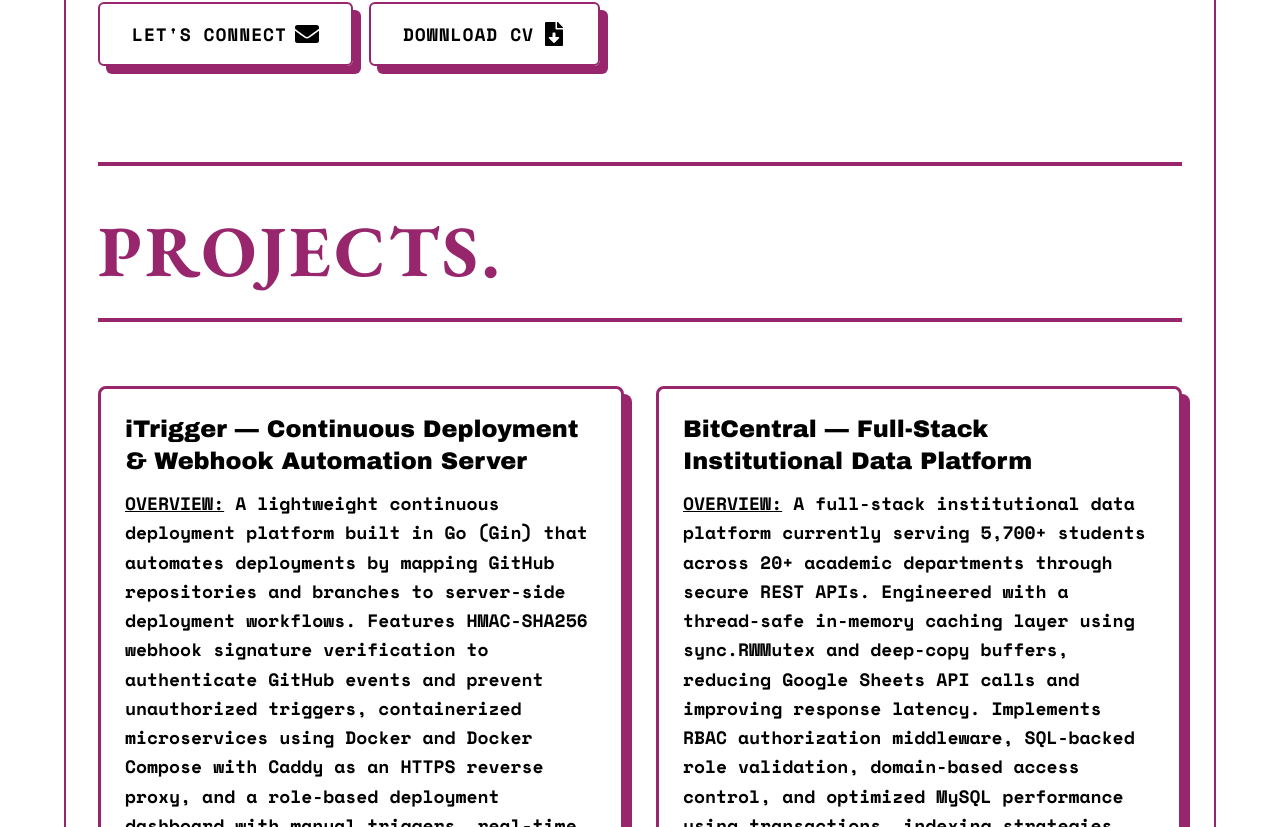
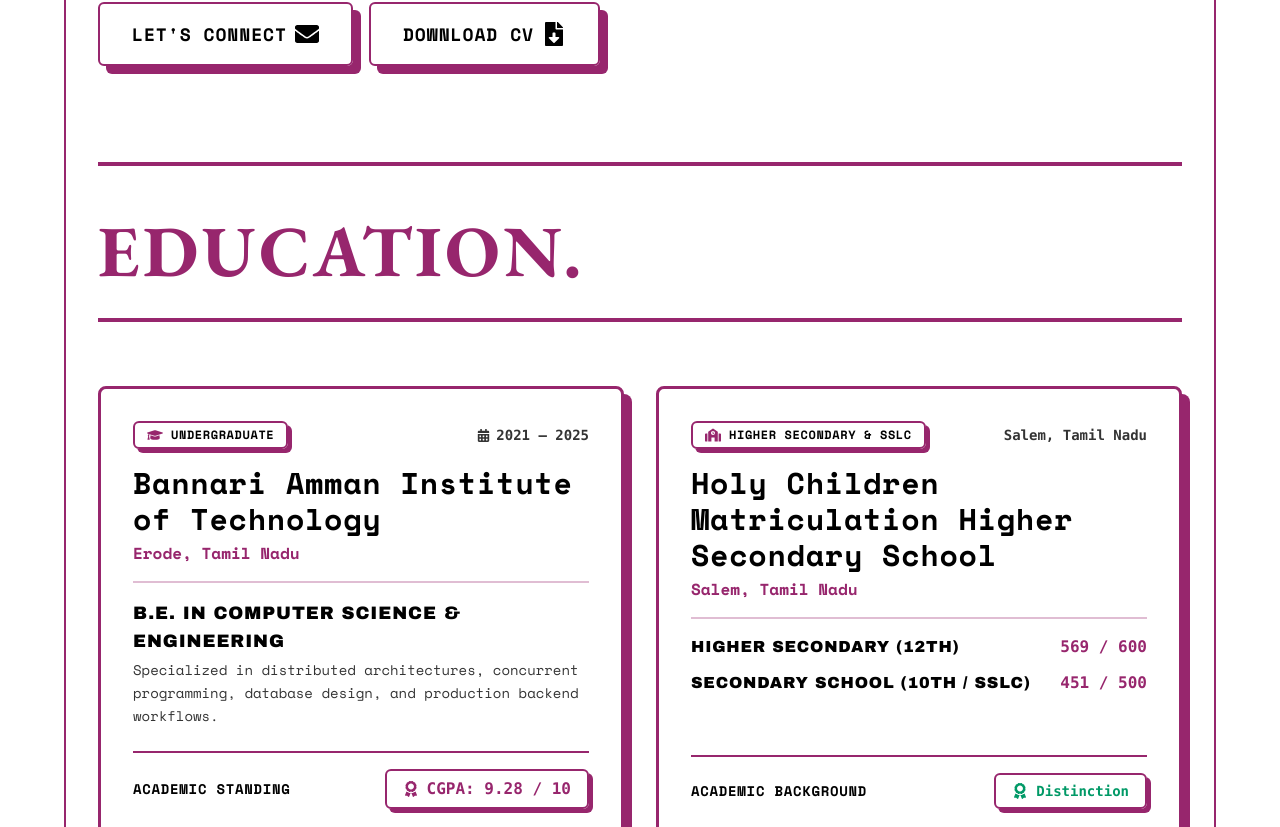
Before and after one commit to jaisondavid-m/portfolio, a Next.js app: page / in a window 1280 px wide. Shown: the part 1393-2220 px from the top of the page. Built offline with nearby package versions, Linux system fonts and the light colour scheme.

Commit message:
feat: add Education section to portfolio UI and update CGPA to 9.28 in resume

```diff
--- a/app/page.tsx
+++ b/app/page.tsx
@@ -1,6 +1,7 @@
 import Header from "@/components/Header";
 import Hero from "@/components/Hero";
 import About from "@/components/About";
+import Education from "@/components/Education";
 import TechnicalSkills from "@/components/Projects";
 import Tools from "@/components/Skills";
 import LetsConnect from "@/components/LetsConnect";
@@ -8,14 +9,13 @@
 
 export default function Home() {
   return (
-    <div className="app-container flex flex-col ">
-      {/* <div className="header-wrapper w-full h-full relative"> */}
-        <Header />
-      {/* </div> */}
+    <div className="app-container flex flex-col">
+      <Header />
 
       <main className="max-w-6xl mx-auto border-r-2 border-l-2">
         <Hero />
         <About />
+        <Education />
         <TechnicalSkills />
         <Tools />
         <LetsConnect />
--- a/app/resume/ResumeViewer.tsx
+++ b/app/resume/ResumeViewer.tsx
@@ -264,12 +264,27 @@
                 <h2 className="tagline-font text-lg font-bold uppercase tracking-wider text-(--primary-color) mb-2">
                   Education
                 </h2>
-                <div className="flex flex-col sm:flex-row justify-between text-sm">
-                  <div>
-                    <strong>Bannari Amman Institute of Technology</strong> — B.E. Computer Science &amp; Engineering
+                <div className="flex flex-col gap-3 text-sm">
+                  <div className="flex flex-col sm:flex-row sm:items-baseline justify-between gap-1">
+                    <div>
+                      <strong>Bannari Amman Institute of Technology, Erode</strong> &mdash; B.E. Computer Science and Engineering
+                    </div>
+                    <div className="font-mono text-xs sm:text-sm text-(--text-color)/80 font-bold">
+                      2021 &ndash; 2025
+                    </div>
                   </div>
-                  <div className="font-mono text-xs sm:text-sm text-(--text-color)/80">
-                    2021 &ndash; 2025 &bull; CGPA: 7.7
+                  <div className="text-xs sm:text-sm text-(--primary-color) font-bold font-mono">
+                    CGPA: 9.28 / 10
+                  </div>
+
+                  <div className="flex flex-col sm:flex-row sm:items-baseline justify-between gap-1 pt-2 border-t border-(--border-color)/30">
+                    <div>
+                      <strong>Holy Children Matriculation Higher Secondary School, Salem</strong>
+                      <span className="text-xs text-(--text-color)/70 block sm:inline sm:ml-2">Salem, Tamil Nadu</span>
+                    </div>
+                    <div className="font-mono text-xs text-(--text-color)/80">
+                      Higher Secondary (12th): <strong>569 / 600</strong> &bull; SSLC (10th): <strong>451 / 500</strong>
+                    </div>
                   </div>
                 </div>
               </div>
--- /dev/null
+++ b/components/Education.tsx
@@ -0,0 +1,109 @@
+import { FaGraduationCap, FaSchool, FaAward, FaCalendarAlt } from "react-icons/fa";
+
+export default function Education() {
+  return (
+    <section id="education" className="bg-[--bg-color] scroll-mt-20">
+      <div className="max-w-7xl pt-8 sm:pt-10 md:pt-12 pb-16 sm:pb-20 md:pb-24 mx-4 sm:mx-6 md:mx-8 border-color border-b-4">
+        <h2 className="text-3xl sm:text-4xl md:text-5xl lg:text-6xl xl:text-7xl title-font text-(--primary-color) font-bold mb-4 sm:mb-6 md:mb-8 tracking-wider">
+          EDUCATION.
+        </h2>
+        <hr className="w-full border-color border-2" />
+
+        <div className="mt-8 sm:mt-12 md:mt-16 grid grid-cols-1 lg:grid-cols-2 gap-8">
+          {/* College Card */}
+          <div className="project-card-shadow border-color border-3 rounded-lg p-6 sm:p-8 flex flex-col justify-between hover:translate-x-1 hover:translate-y-1 transition-all duration-200">
+            <div>
+              <div className="flex items-center justify-between gap-3 mb-4 flex-wrap">
+                <span className="logo-shadow rounded-md border-color border-2 px-3 py-1 inline-flex items-center gap-2 text-xs font-bold uppercase tracking-wider">
+                  <FaGraduationCap size={16} className="text-(--primary-color)" />
+                  Undergraduate
+                </span>
+                <span className="inline-flex items-center gap-1.5 text-xs sm:text-sm font-mono font-bold text-(--text-color)/80">
+                  <FaCalendarAlt size={13} />
+                  2021 &ndash; 2025
+                </span>
+              </div>
+
+              <h3 className="text-xl sm:text-2xl md:text-3xl font-bold tracking-wide text-(--text-color)">
+                Bannari Amman Institute of Technology
+              </h3>
+              <p className="text-sm sm:text-base font-semibold text-(--primary-color) mt-1">
+                Erode, Tamil Nadu
+              </p>
+
+              <div className="mt-4 pt-4 border-t-2 border-(--border-color)/30">
+                <p className="tagline-font text-base sm:text-lg uppercase tracking-wider text-(--text-color)">
+                  B.E. in Computer Science &amp; Engineering
+                </p>
+                <p className="text-xs sm:text-sm text-(--text-color)/80 mt-1 leading-relaxed">
+                  Specialized in distributed architectures, concurrent programming, database design, and production backend workflows.
+                </p>
+              </div>
+            </div>
+
+            <div className="mt-6 pt-4 border-t-2 border-(--border-color) flex items-center justify-between">
+              <span className="text-xs sm:text-sm font-semibold uppercase tracking-wider">
+                Academic Standing
+              </span>
+              <div className="logo-shadow rounded-md border-color border-2 px-3 sm:px-4 py-1.5 inline-flex items-center gap-2 font-mono font-bold text-sm sm:text-base text-(--primary-color)">
+                <FaAward size={16} />
+                CGPA: 9.28 / 10
+              </div>
+            </div>
+          </div>
+
+          {/* School Card */}
+          <div className="project-card-shadow border-color border-3 rounded-lg p-6 sm:p-8 flex flex-col justify-between hover:translate-x-1 hover:translate-y-1 transition-all duration-200">
+            <div>
+              <div className="flex items-center justify-between gap-3 mb-4 flex-wrap">
+                <span className="logo-shadow rounded-md border-color border-2 px-3 py-1 inline-flex items-center gap-2 text-xs font-bold uppercase tracking-wider">
+                  <FaSchool size={16} className="text-(--primary-color)" />
+                  Higher Secondary &amp; SSLC
+                </span>
+                <span className="inline-flex items-center gap-1.5 text-xs sm:text-sm font-mono font-bold text-(--text-color)/80">
+                  Salem, Tamil Nadu
+                </span>
+              </div>
+
+              <h3 className="text-xl sm:text-2xl md:text-3xl font-bold tracking-wide text-(--text-color)">
+                Holy Children Matriculation Higher Secondary School
+              </h3>
+              <p className="text-sm sm:text-base font-semibold text-(--primary-color) mt-1">
+                Salem, Tamil Nadu
+              </p>
+
+              <div className="mt-4 pt-4 border-t-2 border-(--border-color)/30 space-y-3">
+                <div className="flex items-center justify-between">
+                  <span className="tagline-font text-sm sm:text-base uppercase tracking-wider">
+                    Higher Secondary (12th)
+                  </span>
+                  <span className="font-mono font-bold text-sm sm:text-base text-(--primary-color)">
+                    569 / 600
+                  </span>
+                </div>
+                <div className="flex items-center justify-between">
+                  <span className="tagline-font text-sm sm:text-base uppercase tracking-wider">
+                    Secondary School (10th / SSLC)
+                  </span>
+                  <span className="font-mono font-bold text-sm sm:text-base text-(--primary-color)">
+                    451 / 500
+                  </span>
+                </div>
+              </div>
+            </div>
+
+            <div className="mt-6 pt-4 border-t-2 border-(--border-color) flex items-center justify-between">
+              <span className="text-xs sm:text-sm font-semibold uppercase tracking-wider">
+                Academic Background
+              </span>
+              <div className="logo-shadow rounded-md border-color border-2 px-3 sm:px-4 py-1.5 inline-flex items-center gap-2 font-mono font-bold text-xs sm:text-sm text-emerald-600 dark:text-emerald-400">
+                <FaAward size={16} />
+                Distinction
+              </div>
+            </div>
+          </div>
+        </div>
+      </div>
+    </section>
+  );
+}
--- a/components/Header.tsx
+++ b/components/Header.tsx
@@ -15,7 +15,7 @@
 
   useEffect(() => {
     const handleScroll = () => {
-      const sections = ["portfolio", "about", "projects", "skills", "connect"];
+      const sections = ["portfolio", "about", "education", "projects", "skills", "connect"];
       const scrollPosition = window.scrollY + 100;
 
       for (let i = sections.length - 1; i >= 0; i--) {
@@ -72,7 +72,7 @@
 
         {/* Desktop Navigation */}
         <nav className="hidden md:flex gap-2 items-center">
-          {["portfolio", "about", "projects", "skills", "connect"].map(
+          {["portfolio", "about", "education", "projects", "skills", "connect"].map(
             (section) => (
               <Link
                 key={section}
@@ -141,7 +141,7 @@
             </div>
 
             {/* Nav links */}
-            {["portfolio", "about", "projects", "skills", "connect"].map(
+            {["portfolio", "about", "education", "projects", "skills", "connect"].map(
               (section) => (
                 <Link
                   key={section}
```
Also changed, not shown: 2 other files (tests, documents, lock files or other folders).
